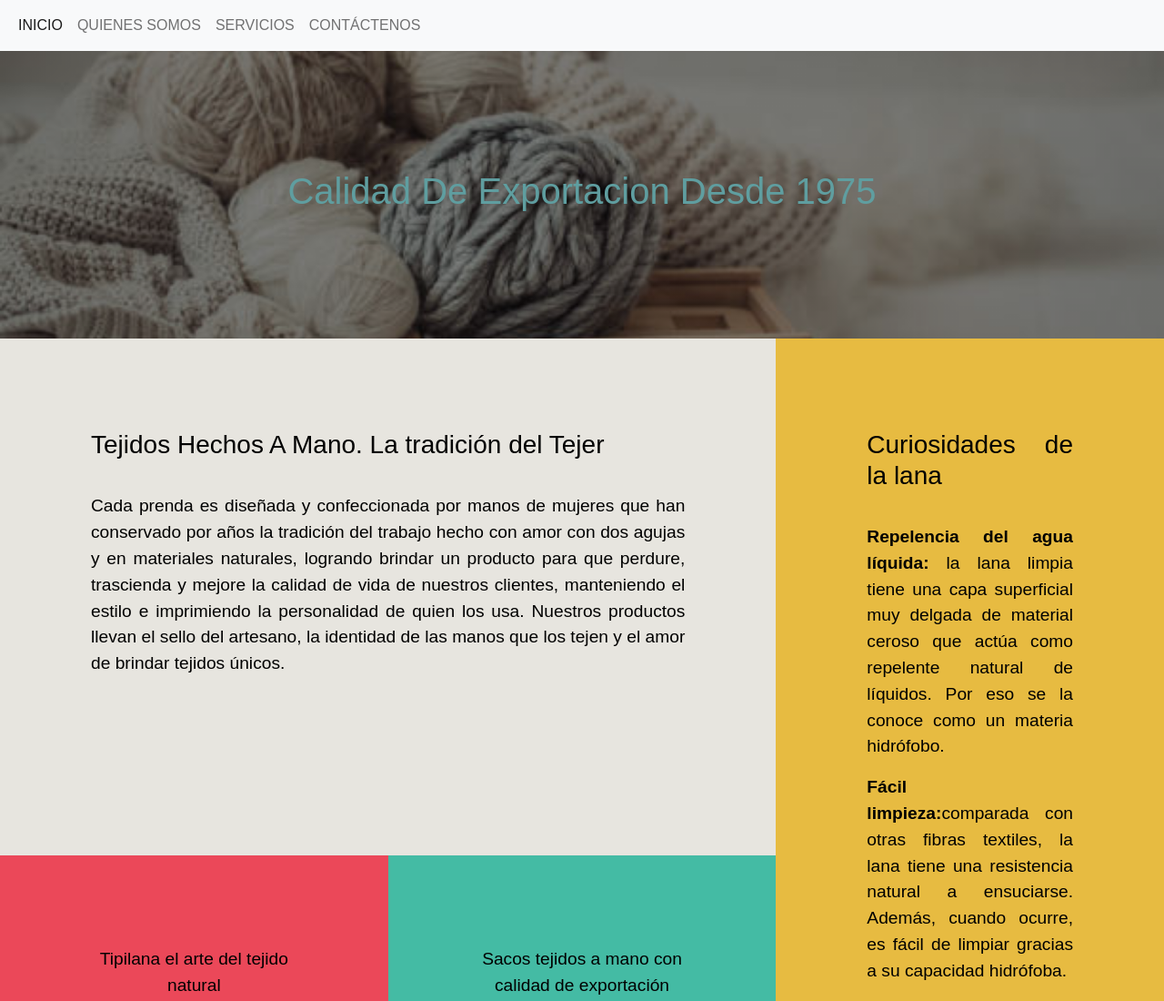
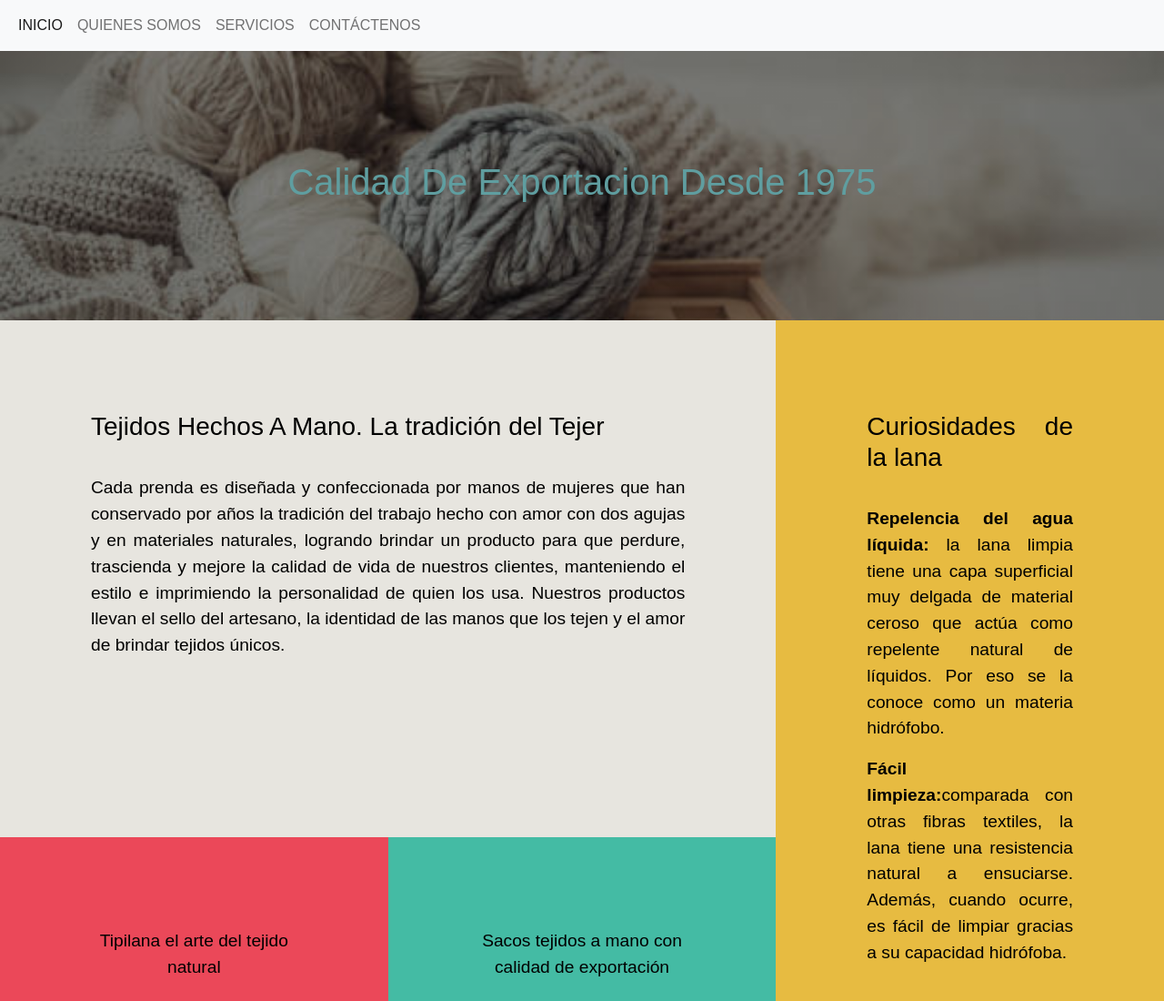
Before and after one commit to nelsonflorez11/ti-pilana-final, a website: page index.html in a window 1280 px wide. Shown: the top 1100 px of the page at 91% size. Drawn offline with nearby package versions, Linux system fonts and the light colour scheme.

Commit message:
fix: ajustes03

```diff
--- a/scss/estilo.scss
+++ b/scss/estilo.scss
@@ -34,7 +34,7 @@ body {
     grid-area: header;
   }
   .banner {
-    padding: 130px;
+    padding: 120px;
     color: cadetblue;
     background-size: cover;
     background-repeat: no-repeat;
```
Also changed, not shown: css/estilo.css.
